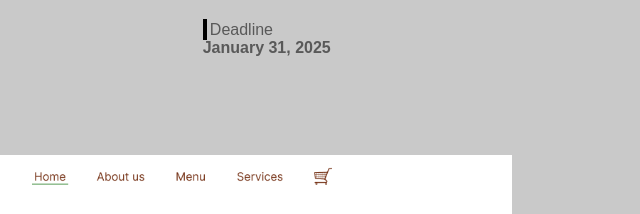
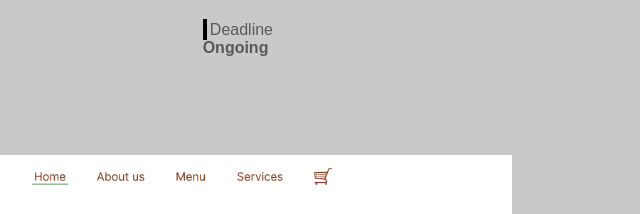
Before and after one commit to Monika-Gebre/Portfolio, a plain HTML site: page project1.html in a window 1280 px wide. Shown: the part 184-398 px from the top of the page, 640-1280 px from the left. Drawn offline with nearby package versions, Linux system fonts and the light colour scheme; a web font is replaced by a local one.

Commit message:
Update project1.html
Project deadline extended

```diff
--- a/project1.html
+++ b/project1.html
@@ -64,7 +64,7 @@
 
     <div class="project__info-box">
       <p class="project__info-type">Deadline</p>
-      <p class="project__info-data">January 31, 2025</p>
+      <p class="project__info-data">Ongoing</p>
     </div>
     <!--
     <a href="#">
```
